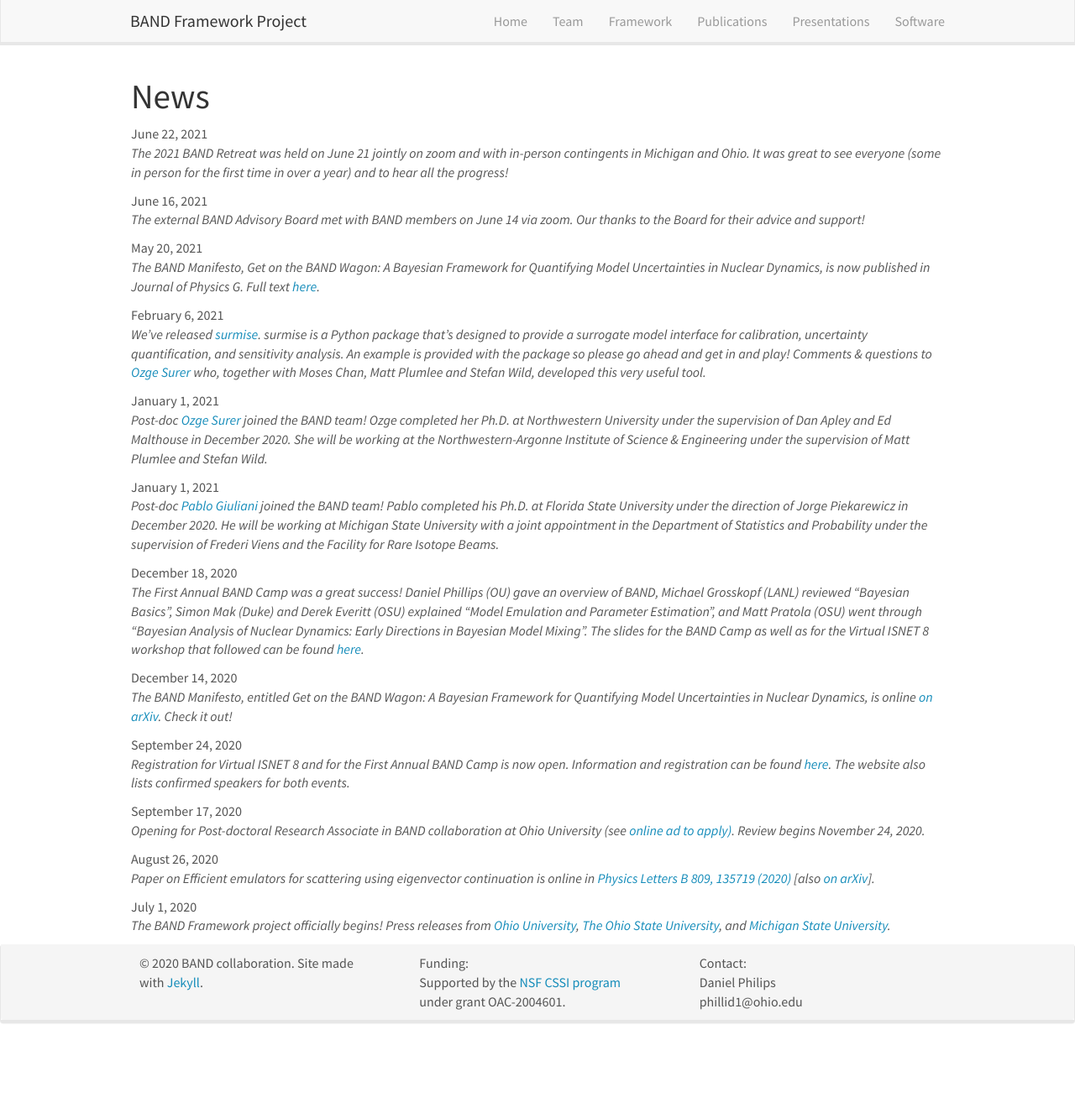
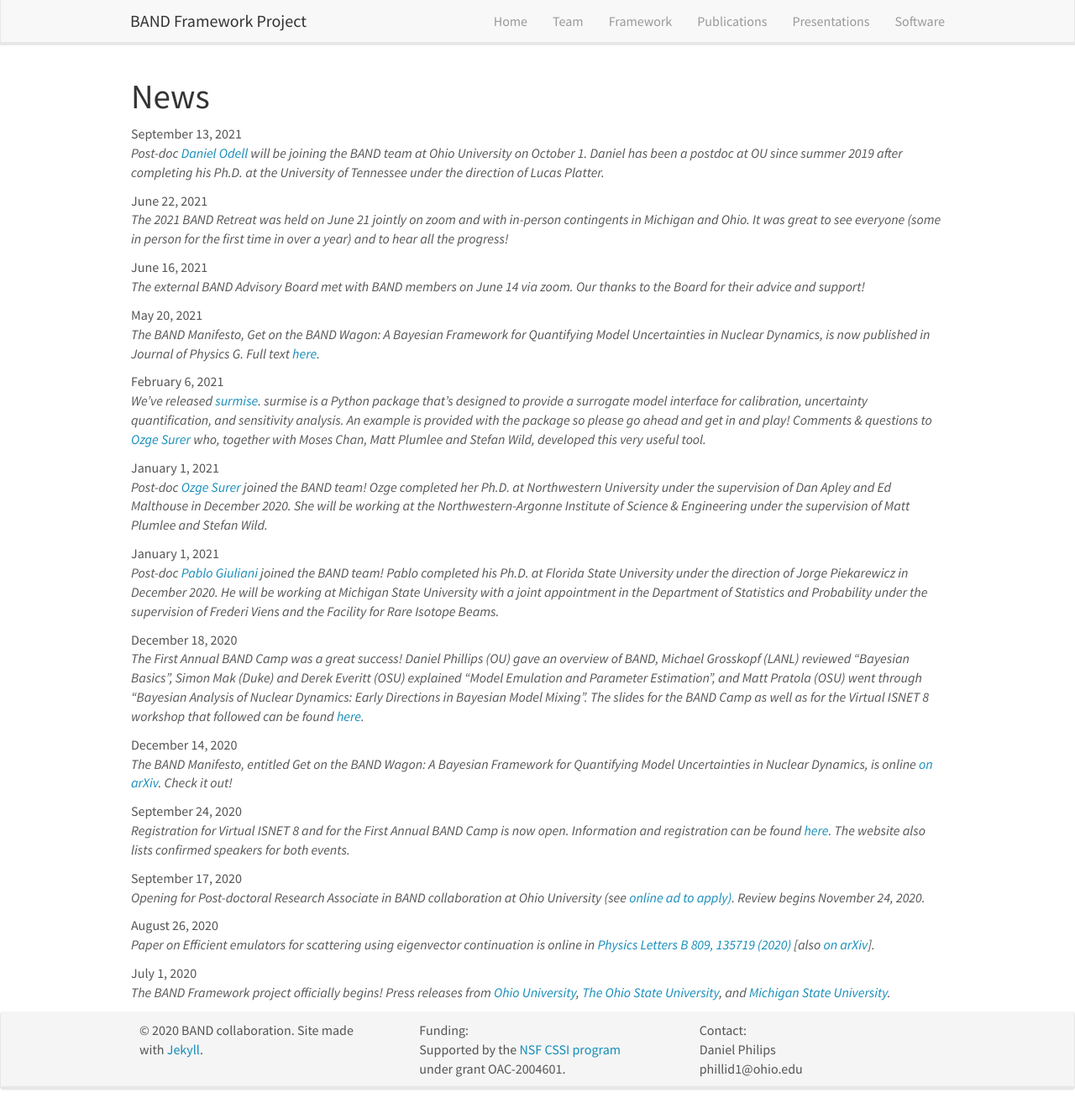
Before and after one commit to bandframework/bandframework.github.io, a Jekyll site: the page built from _pages/allnews.md, in a window 1280 px wide and 1320 px high. Shown: the whole window at 84% size. Built offline with Jekyll 4.4.1, drawn with Linux system fonts in a browser that asks for light colours; nearby versions of some CDN libraries.

Commit message:
added news item (first pass) on Daniel Odell joining BAND

```diff
--- a/_data/news.yml
+++ b/_data/news.yml
@@ -1,4 +1,8 @@
-
+- date: September 13, 2021
+  headline: >
+    Post-doc <a href='https://www.linkedin.com/in/daniel-odell-42861334/'>Daniel Odell</a> will be joining the BAND team at Ohio University on October 1.
+    Daniel has been a postdoc at OU since summer 2019 after completing
+    his Ph.D. at the University of Tennessee under the direction of Lucas Platter.
 
 - date: June 22, 2021
   headline: >
```
